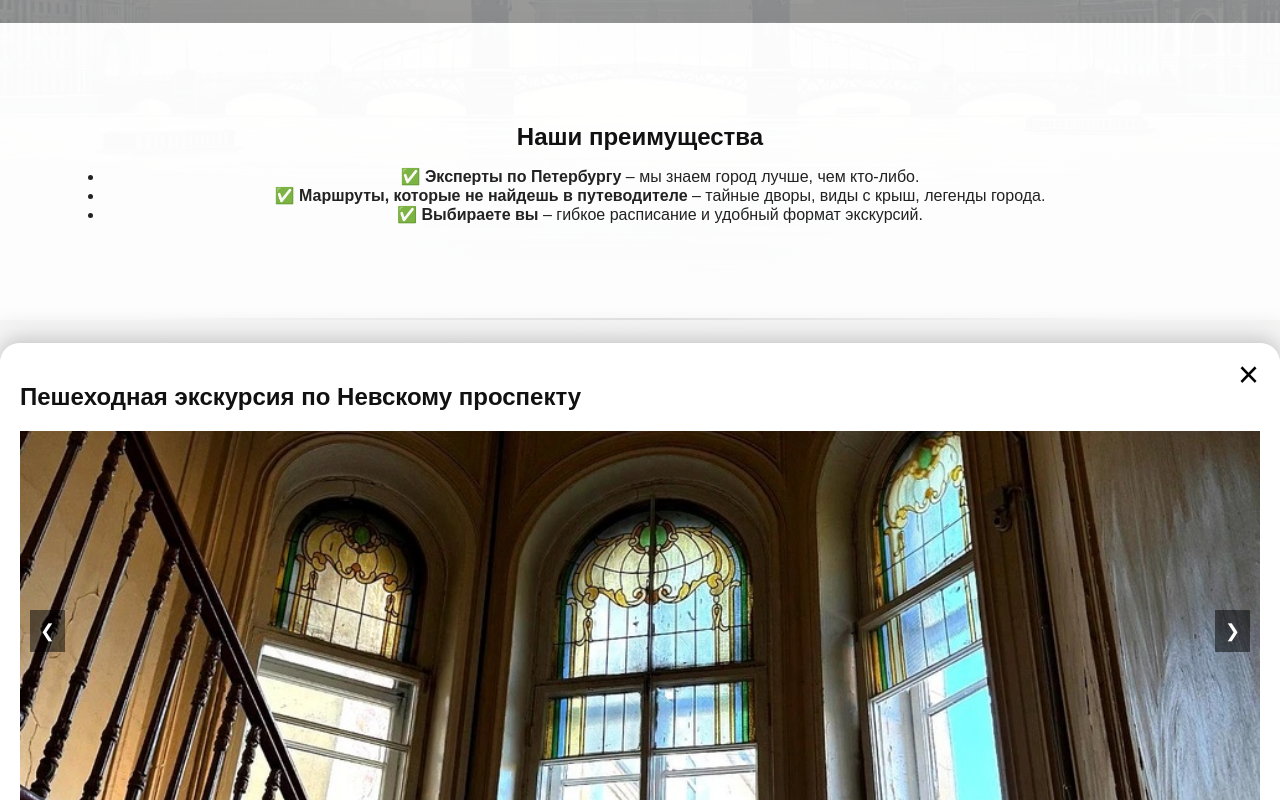
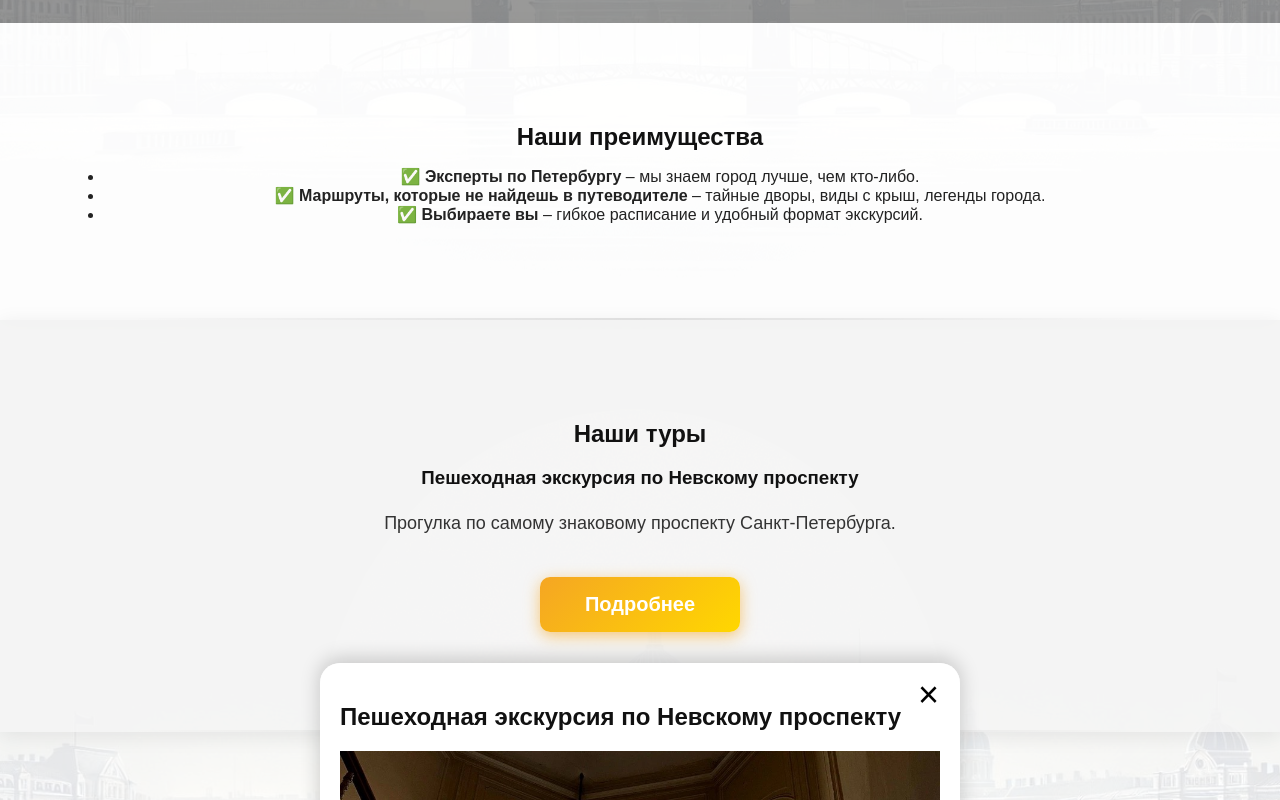
Before and after one commit to pipboy420/newpiterinside, a plain HTML site: page index.html in a window 1280 px wide. Shown: the part 457-1257 px from the top of the page. Drawn offline with nearby package versions, Linux system fonts and the light colour scheme.

Commit message:
Add files via upload

```diff
--- a/styles.css
+++ b/styles.css
@@ -390,3 +390,30 @@ section::after {
     padding: 50px 0;
   }
 }
+@media (min-width: 769px) {
+  .bottom-sheet {
+    width: auto;
+    max-width: 700px;  /* Ограничиваем ширину для ПК */
+    left: 50%;
+    right: auto;
+    top: 50%;
+    bottom: auto;
+    transform: translate(-50%, -50%);
+  }
+}
+@media (min-width: 769px) {
+  .bottom-sheet {
+    width: auto;
+    max-width: 700px;
+    left: 50%;
+    right: auto;
+    top: 50%;
+    bottom: auto;
+    /* По умолчанию окно скрыто (сдвинуто вниз за экран) */
+    transform: translate(-50%, 100%);
+  }
+  .bottom-sheet.show {
+    /* При добавлении класса show окно центрируется */
+    transform: translate(-50%, -50%);
+  }
+}
```
